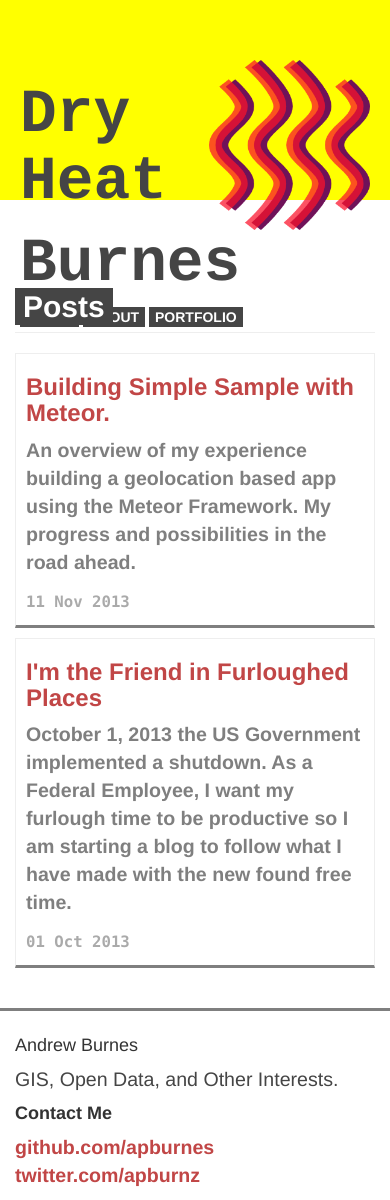
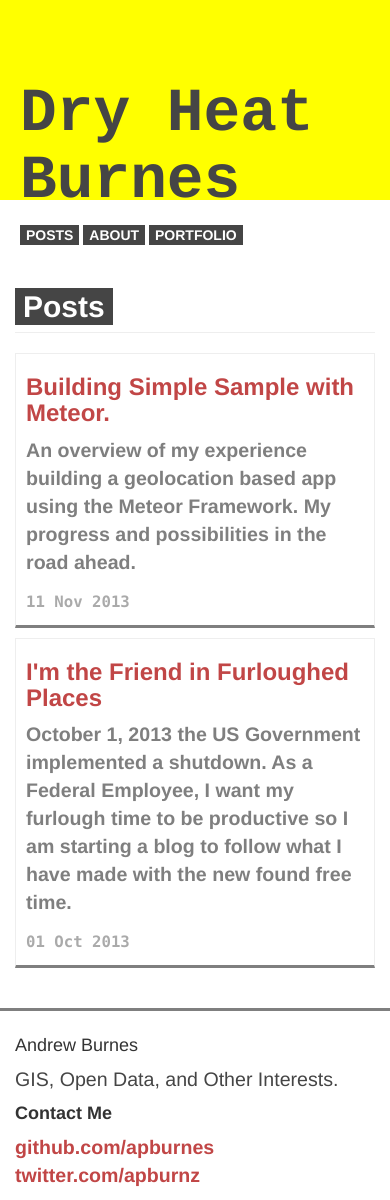
Before and after one commit to apburnes/apburnes.github.io, a Jekyll site: the page built from index.html, in a window 390 px wide. Built offline with Jekyll 4.4.1, drawn with Linux system fonts in a browser that asks for light colours; Markdown is read by kramdown in place of the engine named in the settings.

Commit message:
Adjusted layout for better responsive interface

```diff
--- a/_layouts/default.html
+++ b/_layouts/default.html
@@ -17,9 +17,9 @@
       <div class="header-pane">
         <div class="container">
           <div class="row header-pannel">
-            <div class="col-lg-2 col-md-3 col-sm-4">
+            <div class="col-lg-2 col-md-3 col-sm-4 hidden-xs">
               <a href='/'>
-                <img class="image-responsive logo pull-right" src="/img/logo-waves.png" alt="logo">
+                <img class="img-responsive logo" src="/img/logo-waves.png" alt="logo">
                 </img>
               </a>
             </div>
--- a/css/main.css
+++ b/css/main.css
@@ -205,12 +205,12 @@ h1.title a:hover {
 	padding: 10px 5px 10px 5px;
 	max-height: 200px;
 }
-
+/*
 .header-panel {
 	position: absolute;
 	bottom: 0;
 }
-
+*/
 .extra {
 	color: #ffffff;
 	padding: 2px 6px 2px 6px;
```
